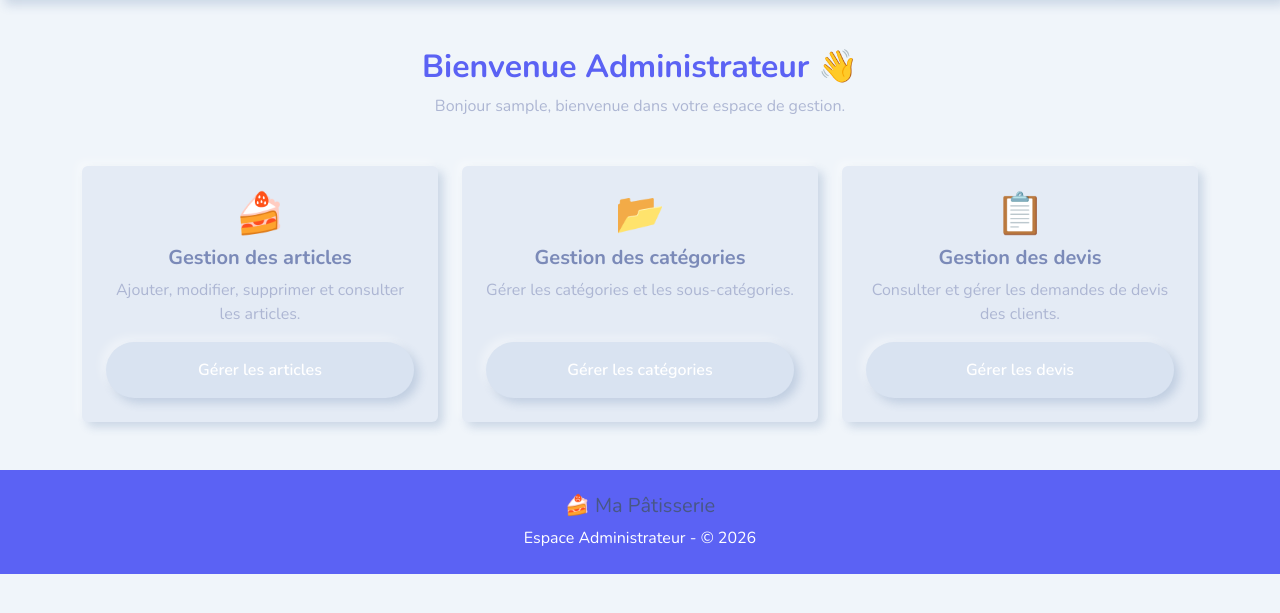
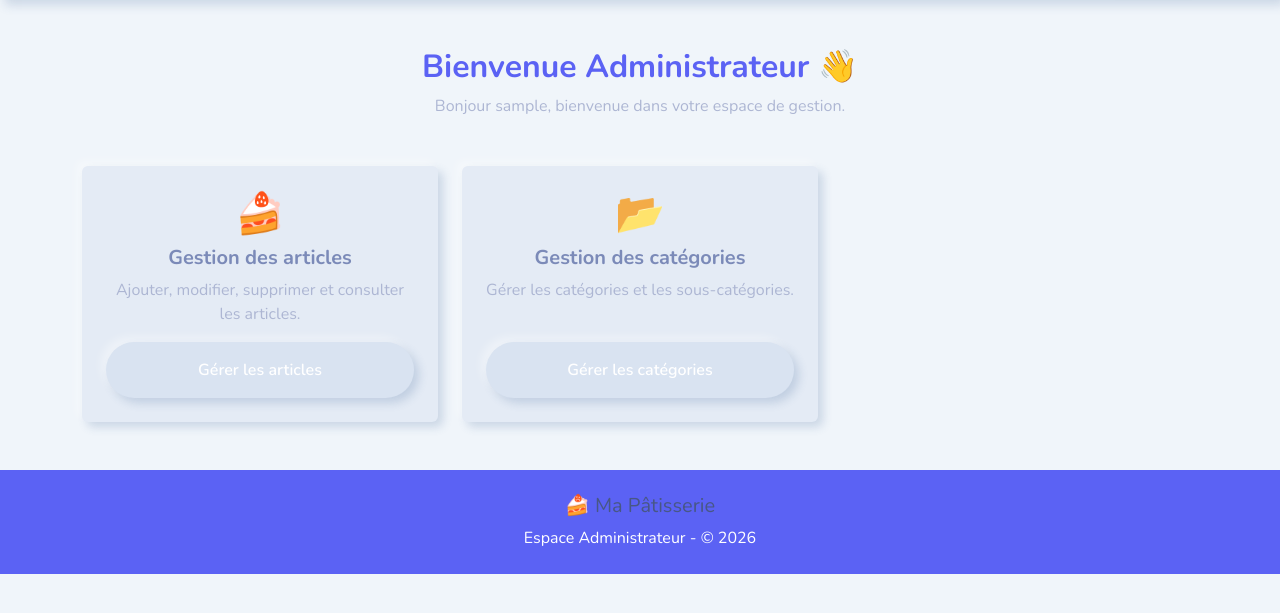
Before and after one commit to yosr-marzouki/Mini-Projet-PHP, a PHP site: page /dashboard.php in a window 1280 px wide. Shown: the part 56-669 px from the top of the page. Run offline with PHP 8.4, Linux system fonts and the light colour scheme; the visitor is signed in with stand-in values (Sample User, id 1); some libraries are stand-ins or nearby versions.

Commit message:
Add files via upload

```diff
--- a/dashboard.php
+++ b/dashboard.php
@@ -95,27 +95,7 @@ if (!isset($_SESSION['role']) || $_SESSION['role'] != 'admin') {
 
         </div>
 
-        <!-- Gestion des devis -->
-        <div class="col-md-6 col-lg-4">
 
-            <div class="card shadow h-100 text-center p-4">
-
-                <h1>📋</h1>
-
-                <h5 class="fw-bold">Gestion des devis</h5>
-
-                <p class="text-muted">
-                    Consulter et gérer les demandes de devis des clients.
-                </p>
-
-                <a href="devis.php"
-                   class="btn btn-info text-white mt-auto">
-                    Gérer les devis
-                </a>
-
-            </div>
-
-        </div>
 
     </div>
 
```
